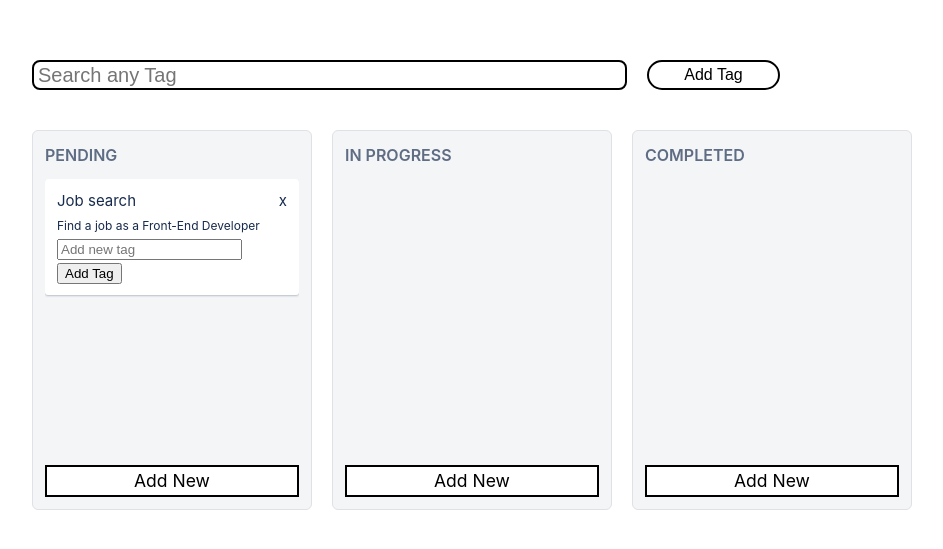
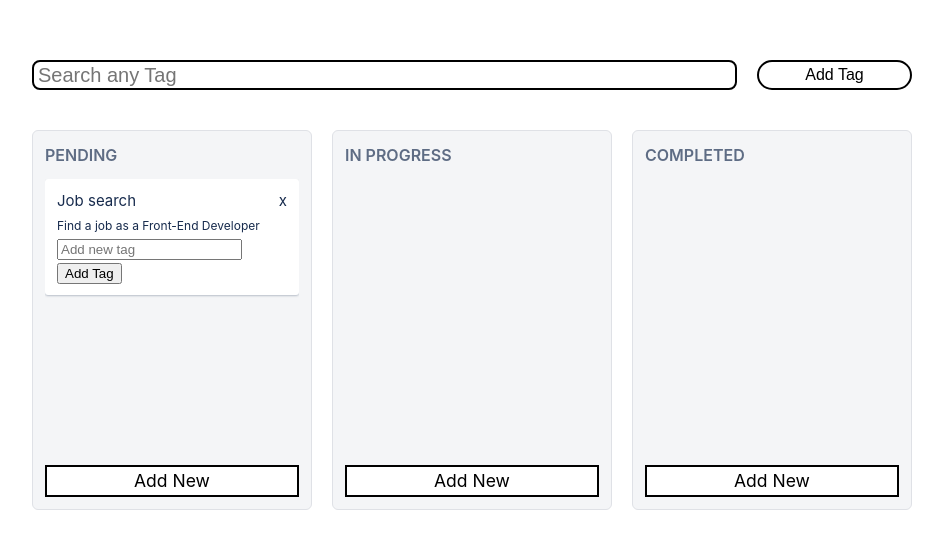
Before and after one commit to alvaro219/Todo-list, a Vue app: page / in a window 1280 px wide. Shown: the part 115-664 px from the top of the page, without its empty margins (168-1111 px from the left). Built offline with nearby package versions, Linux system fonts and the light colour scheme.

Commit message:
minor styles adjustments

```diff
--- a/src/components/FilterBar.vue
+++ b/src/components/FilterBar.vue
@@ -97,7 +97,6 @@ const handleEnterKey = (event: KeyboardEvent) => {
   display: flex;
   flex-direction: column;
   gap: 10px;
-  width: 85%;
   margin-bottom: 20px;
 }
 
```
